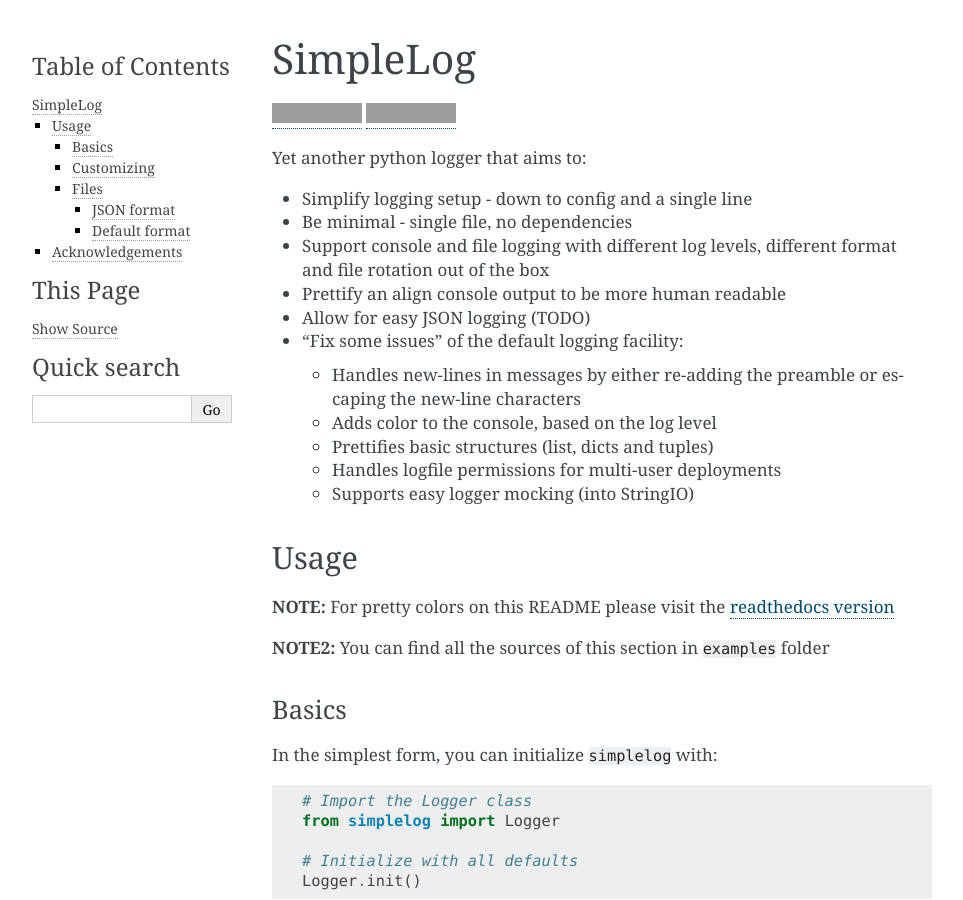
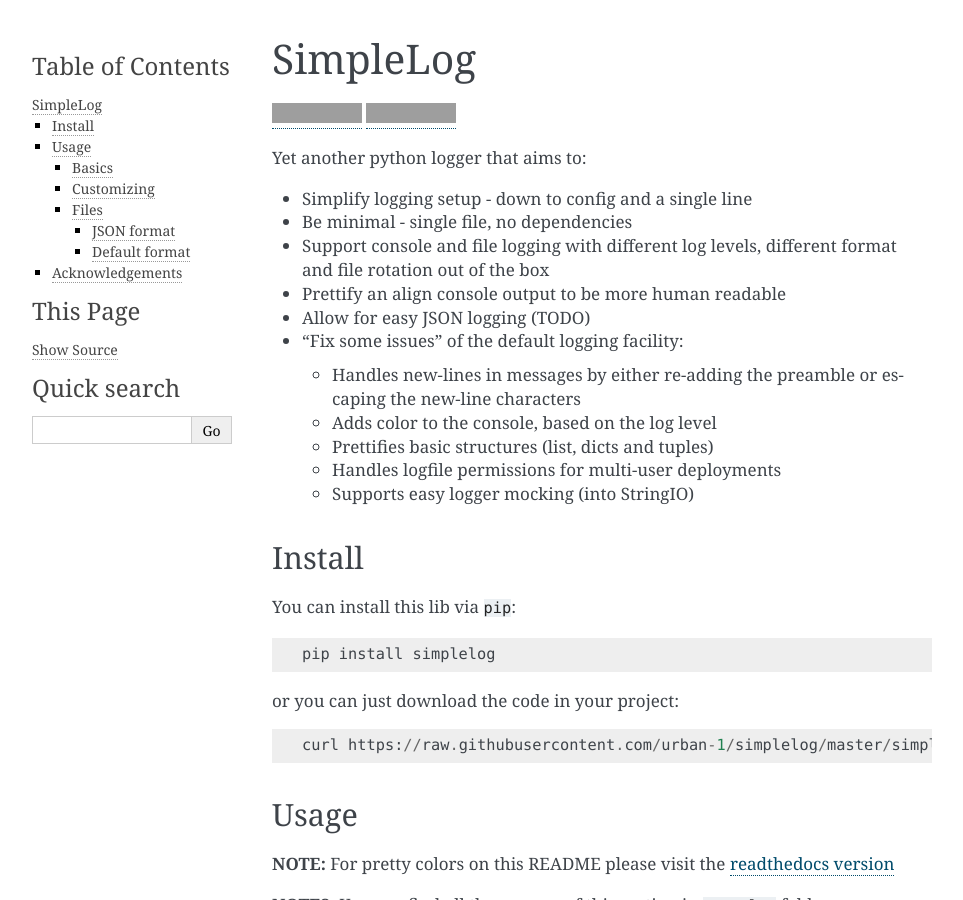
Before and after one commit to urban-1/lazylog, a Sphinx documentation site: the page built from docs/source/README.rst, in a window 1280 px wide and 900 px high. Shown: the whole window, without its empty margins (148-1111 px from the left). Built offline with Sphinx 7.4.7, drawn with Linux system fonts in a browser that asks for light colours; the version number could not be read and is left out; grey boxes are pictures that could not be loaded.

```diff
--- a/docs/source/README.rst
+++ b/docs/source/README.rst
@@ -19,6 +19,21 @@ Yet another python logger that aims to:
    -  Prettifies basic structures (list, dicts and tuples)
    -  Handles logfile permissions for multi-user deployments
    -  Supports easy logger mocking (into StringIO)
+
+Install
+-------
+
+You can install this lib via ``pip``:
+
+::
+
+    pip install simplelog
+
+or you can just download the code in your project:
+
+::
+
+    curl https://raw.githubusercontent.com/urban-1/simplelog/master/simplelog/__init__.py > /path/to/simplelog.py
 
 Usage
 -----
```
Also changed, not shown: CONTRIBUTING.md (+1 -1 lines).
